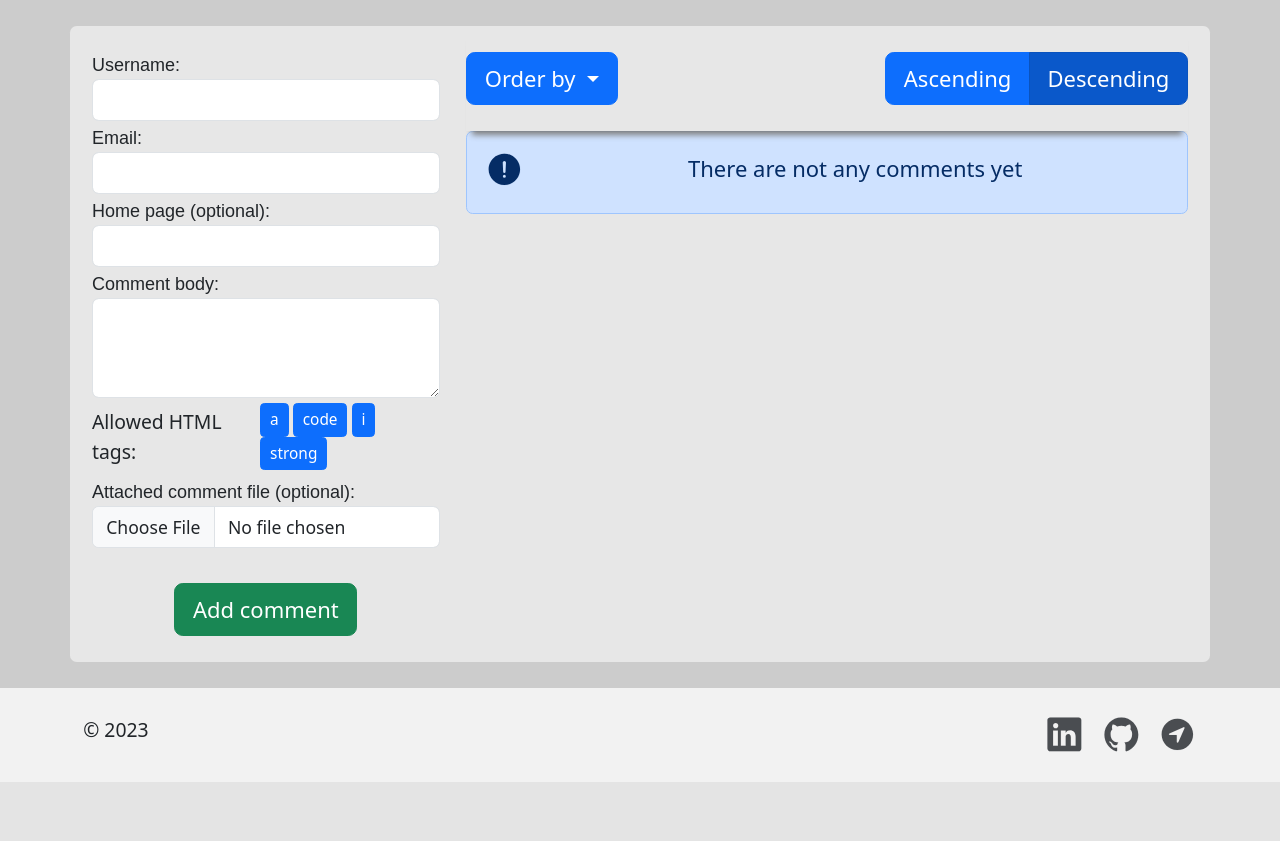
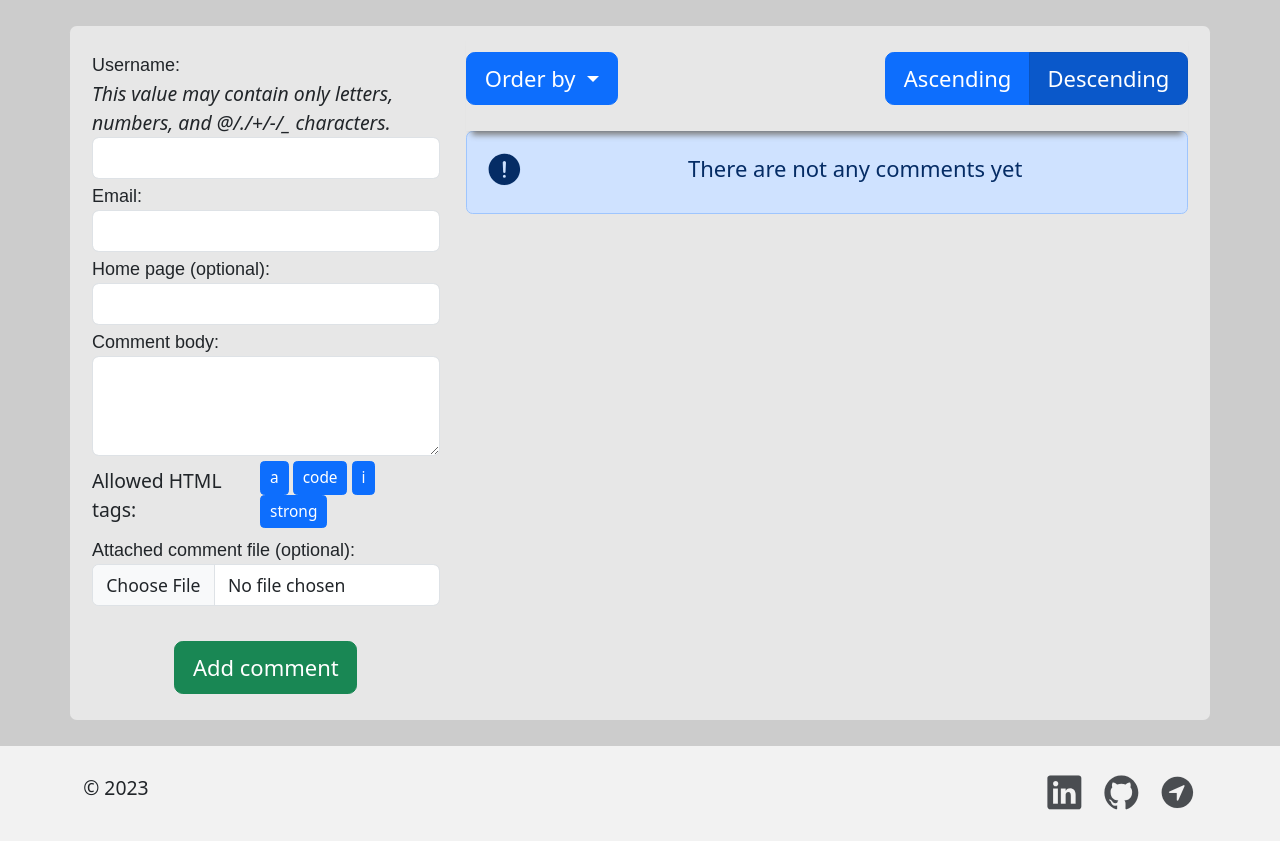
Before and after one commit to Gubchik123/dZENcode-test-task, a Django app: page / in a window 1280 px wide. Shown: the part 99-940 px from the top of the page. Before the commit the page ends 881 px from the top, so only its background shows below. Run offline with Django 4.2, Linux system fonts and the light colour scheme; data that the repository does not hold is empty.

Commit message:
FEAT: Add help text for the 'username' field of the CommentModelForm
STYLE: Add font-style: italic; for the .helptext in the style.css

```diff
--- a/comments/forms.py
+++ b/comments/forms.py
@@ -21,6 +21,7 @@ class CommentModelForm(forms.ModelForm):
         required=True,
         validators=[UnicodeUsernameValidator()],
         widget=forms.TextInput(attrs=FIELD_WIDGET_ATTRS),
+        help_text="This value may contain only letters, numbers, and @/./+/-/_ characters.",
     )
     email = forms.EmailField(
         required=True,
--- a/static/css/style.css
+++ b/static/css/style.css
@@ -57,6 +57,7 @@ main { flex: 1 1 auto; }
 .sticky-top ,
 .sticky-lg-top { z-index: 70; }
 
+.helptext { font-style: italic; }
 label { display: block; }
 label, legend {
     font-size: large;
```
